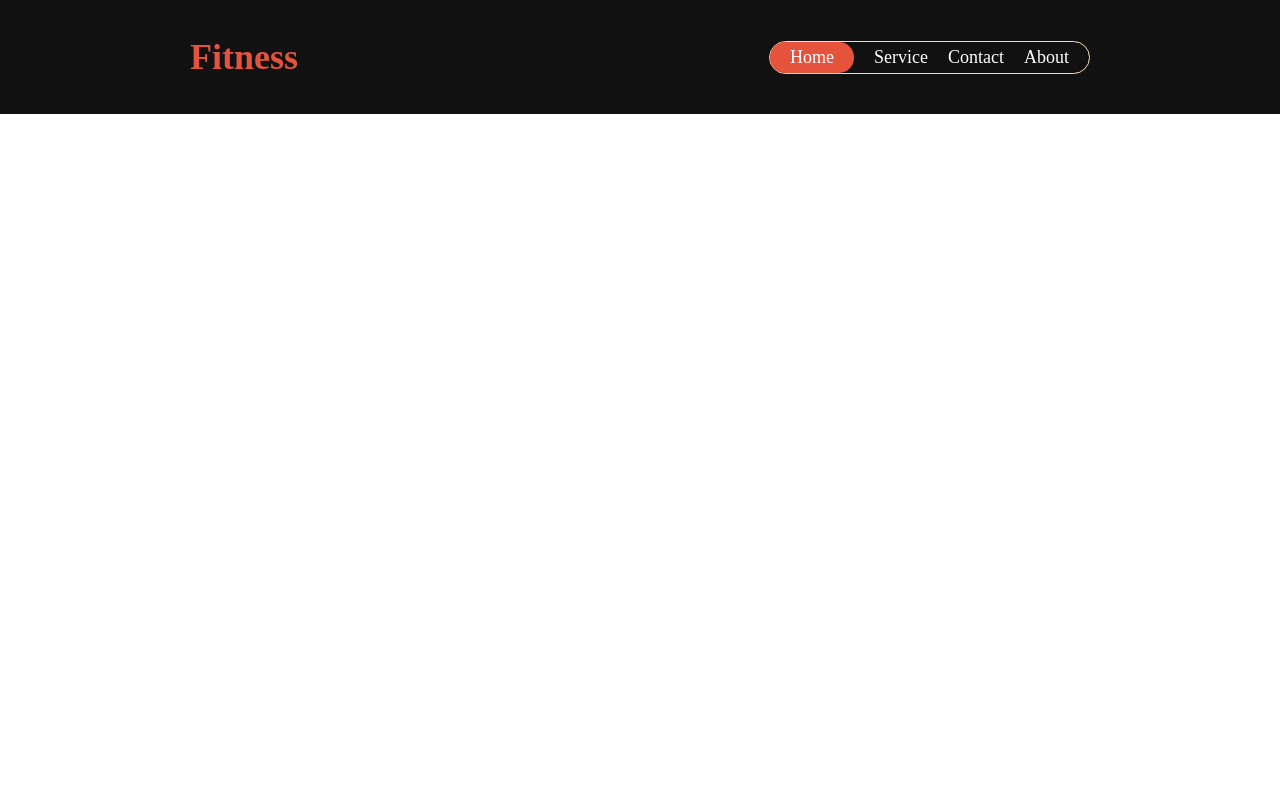
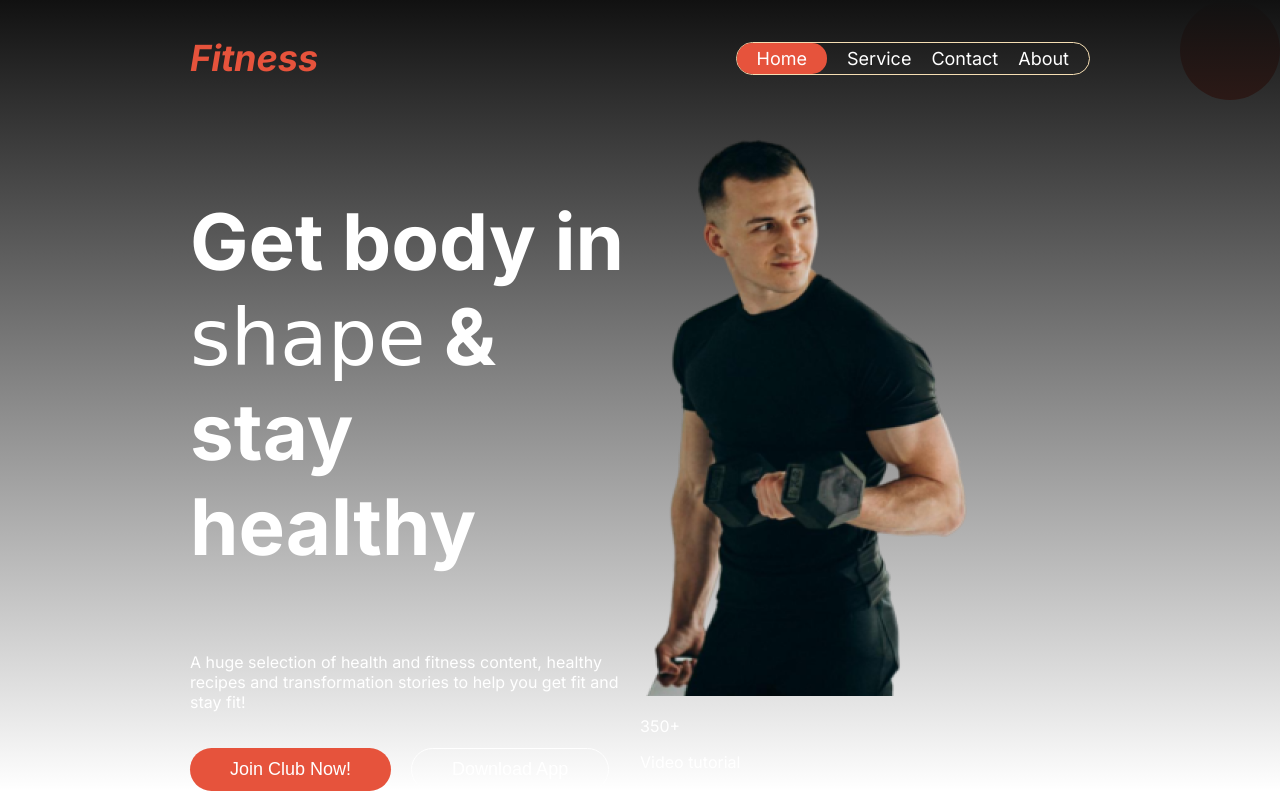
Before and after one commit to SagarKarmoker/fitness-website, a plain HTML site: page index.html in a window 1280 px wide. Drawn offline with Linux system fonts and the light colour scheme; a web font is replaced by a local one.

Commit message:
working on welcome section

```diff
--- a/index.html
+++ b/index.html
@@ -11,7 +11,7 @@
 <body>
     <header class="header-section">
         <nav>
-            <p>Fitness</p>
+            <p style="font-style: italic;">Fitness</p>
             <ul>
                 <li class="home-link">Home</li>
                 <li>Service</li>
@@ -19,6 +19,33 @@
                 <li>About</li>
             </ul>
         </nav>
+
+        <section class="welcome-section">
+            <!-- left -->
+            <div class="wc-left">
+                <p class="wc-title">
+                    Get body in <span class="wc-shape grey-qo-regular">shape</span> & stay healthy
+                </p>
+                <p class="wc-tagline">
+                    A huge selection of health and fitness content, healthy recipes and transformation stories to help you get fit and stay fit!
+                </p>
+                <div style="display: flex; gap: 20px;">
+                    <button class="wc-btn1 btn">Join Club Now!</button>
+                    <button class="wc-btn2 btn">Download App</button>
+                </div>
+            </div>
+            <!-- right -->
+            <div>
+                <img src="images/Images 2.png" alt="image">
+                <div>
+                    <div class="ball"></div>
+                    <div>
+                        <p>350+</p>
+                        <p>Video tutorial</p>
+                    </div>
+                </div>
+            </div>
+        </section>
     </header>
 </body>
 
--- a/styles.css
+++ b/styles.css
@@ -1,15 +1,34 @@
+@import url("https://fonts.googleapis.com/css2?family=Inter:ital,opsz,wght@0,14..32,100..900;1,14..32,100..900&display=swap");
+
+@import url("https://fonts.googleapis.com/css2?family=Grey+Qo&display=swap");
+
 body {
   margin: 0;
+  color: white;
+  font-family: "Inter", sans-serif;
+}
+
+.inter-normal {
+  font-family: "Inter", sans-serif;
+  font-optical-sizing: auto;
+  font-weight: 400;
+  font-style: normal;
+}
+
+.grey-qo-regular {
+  font-family: "Grey Qo", cursive;
+  font-weight: 400;
+  font-style: normal;
 }
 
 :root {
-    --primary-color: #E6533C;
-    --bg-color: rgba(17, 17, 17, 1.00);
+  --primary-color: #e6533c;
+  --bg-color: rgba(17, 17, 17, 1);
   --plr: 190px;
 }
 
 .header-section {
-    background-color: var(--bg-color);
+  background-image: linear-gradient(rgb(17, 17, 17), rgba(119, 119, 119, 0));
 }
 
 /* navbar */
@@ -21,7 +40,7 @@ nav {
   padding: 0 var(--plr);
 }
 
-nav ul{
+nav ul {
   display: flex;
   align-items: center;
   list-style: none;
@@ -43,10 +62,69 @@ nav p {
   font-weight: bold;
 }
 
-.home-link{
+.home-link {
   background-color: var(--primary-color);
   padding: 5px 20px;
   border-radius: 15px;
 }
 
 /* header */
+
+.welcome-section {
+  display: flex;
+  padding: 0 var(--plr);
+}
+
+.welcome-section img {
+  width: 100%;
+}
+
+.wc-left {
+  width: 50%;
+}
+
+.wc-title {
+  font-size: 78px;
+  font-weight: bold;
+}
+
+.wc-shape {
+  font-weight: normal;
+}
+
+.wc-tagline {
+  font-size: 16px;
+  color: #ffffff;
+}
+
+.btn {
+  padding: 10px 40px;
+  border-radius: 50px;
+  color: white;
+  font-size: 18px;
+  margin-top: 20px;
+  border: none;
+}
+
+.wc-btn1 {
+  background-color: var(--primary-color);
+}
+
+.wc-btn2 {
+  background-color: transparent;
+  border: 1px solid white;
+}
+
+.wc-card {
+}
+
+.ball {
+  width: 100px;
+  height: 100px;
+  border-radius: 50%;
+  background-color: var(--primary-color);
+  position: absolute;
+  top: 0;
+  right: 0;
+  z-index: -1;
+}
```
Lines whose indentation alone changed are shown as unchanged.
